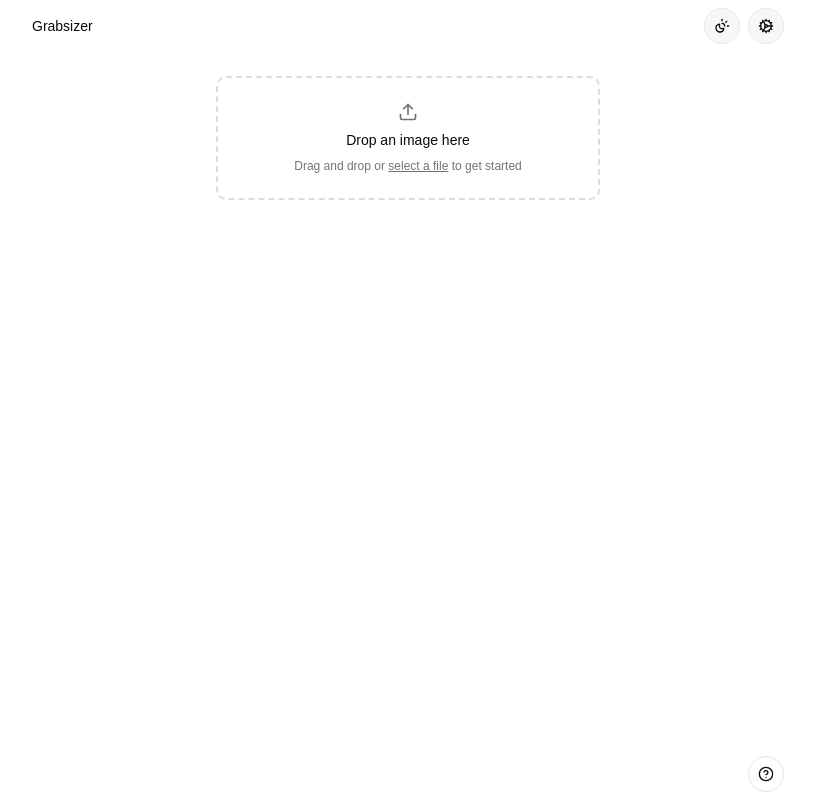
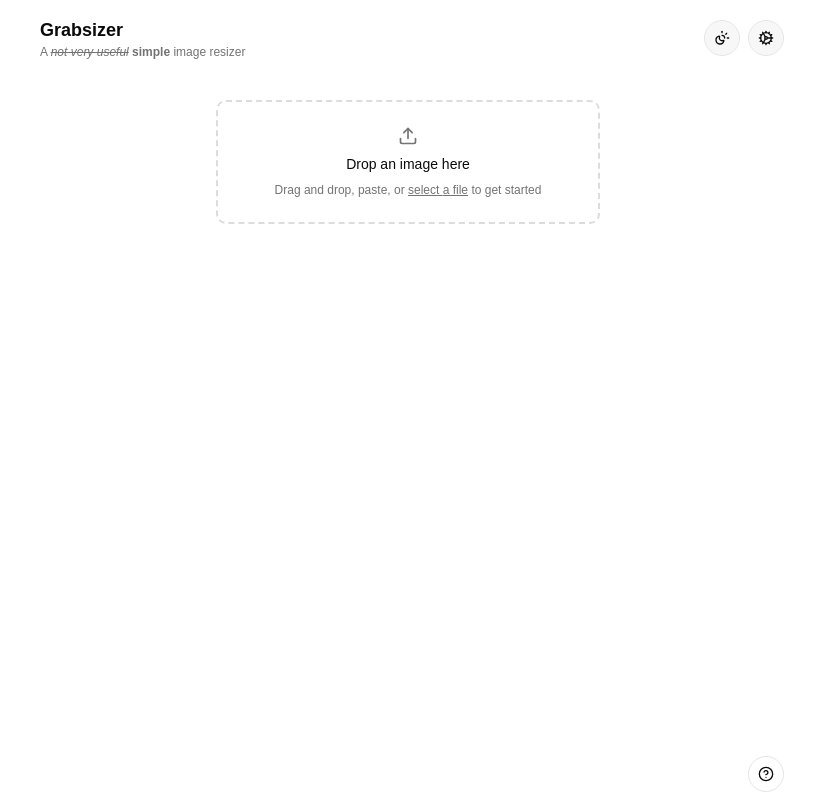
Before and after one commit to andrewserong/grabsizer, a React (Vite) app: page / in a window 1280 px wide. Shown: the whole page, without its empty margins (232-1047 px from the left). Built offline with nearby package versions, Linux system fonts and the light colour scheme; what pica would draw is missing.

Commit message:
Update labels

```diff
--- a/src/App.tsx
+++ b/src/App.tsx
@@ -174,7 +174,14 @@
 		<div className="flex min-h-svh flex-col">
 			<header className="sticky top-0 z-50 w-full bg-background">
 				<div className="m-auto flex max-w-3xl items-center justify-between p-2">
-					<span className="text-sm leading-none">Grabsizer</span>
+					<div className="flex flex-col gap-0 p-2">
+						<h1 className="text-lg font-bold">Grabsizer</h1>
+						<span className="text-xs text-muted-foreground">
+							A <s className="italic">not very useful</s>{" "}
+							<span className="font-bold">simple</span> image
+							resizer
+						</span>
+					</div>
 					<div className="flex gap-2">
 						<Button
 							variant="outline"
--- a/src/components/dropzone.tsx
+++ b/src/components/dropzone.tsx
@@ -318,7 +318,7 @@
 			</p>
 			<div className="flex flex-col items-center gap-y-1">
 				<p className="text-xs text-muted-foreground">
-					Drag and drop or{" "}
+					Drag and drop, paste, or{" "}
 					<span
 						onClick={(e) => {
 							e.stopPropagation();
```
Also changed, not shown: 1 other file (tests, documents, lock files or other folders).
